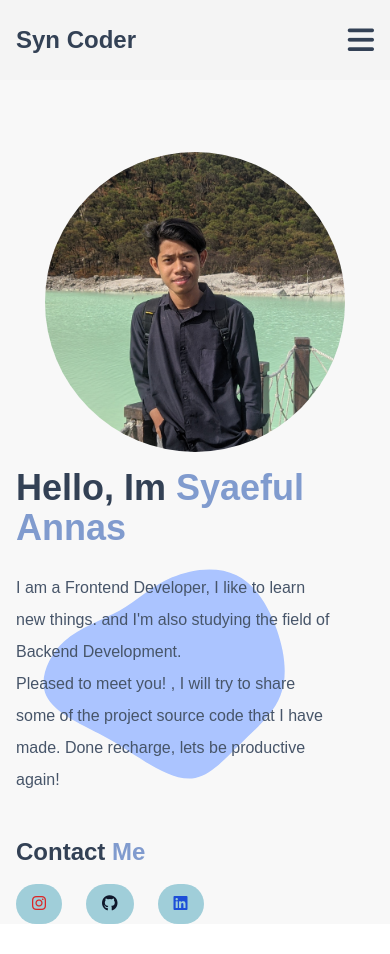
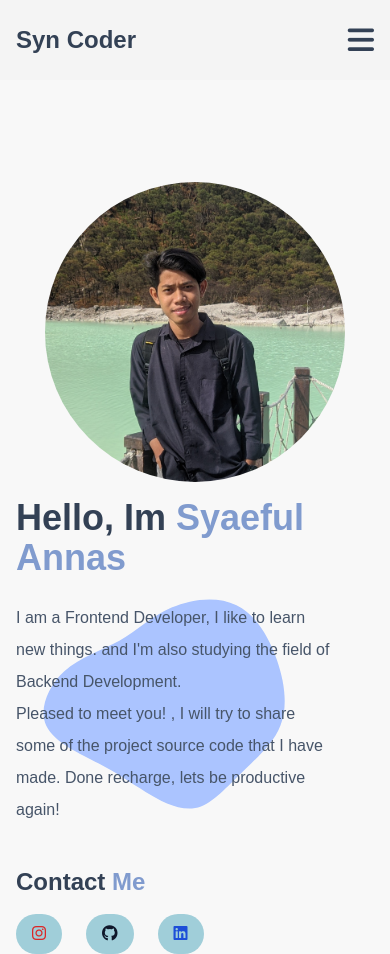
Before and after one commit to syaefulannas45/Portfolio-New-Simple, a React (Create React App) app: page / in a window 390 px wide. Before the commit the page ends 924 px from the top, so only its background shows below. Built offline with nearby package versions, Linux system fonts and the light colour scheme; what prettier-plugin-tailwindcss would draw is missing.

Commit message:
portfolio

```diff
--- a/src/components/About.js
+++ b/src/components/About.js
@@ -3,7 +3,7 @@ import React from "react";
 const About = () => {
   return (
     <>
-      <section id="about" className="bg-pastel-600 lg:pt-0">
+      <section id="about" className="bg-pastel-600 pt-[30px] lg:pt-0">
         <div className="flex h-screen w-full flex-col-reverse items-center  px-4 lg:flex-row lg:px-[150px]">
           <div className="relative lg:w-2/4">
             <img
```
